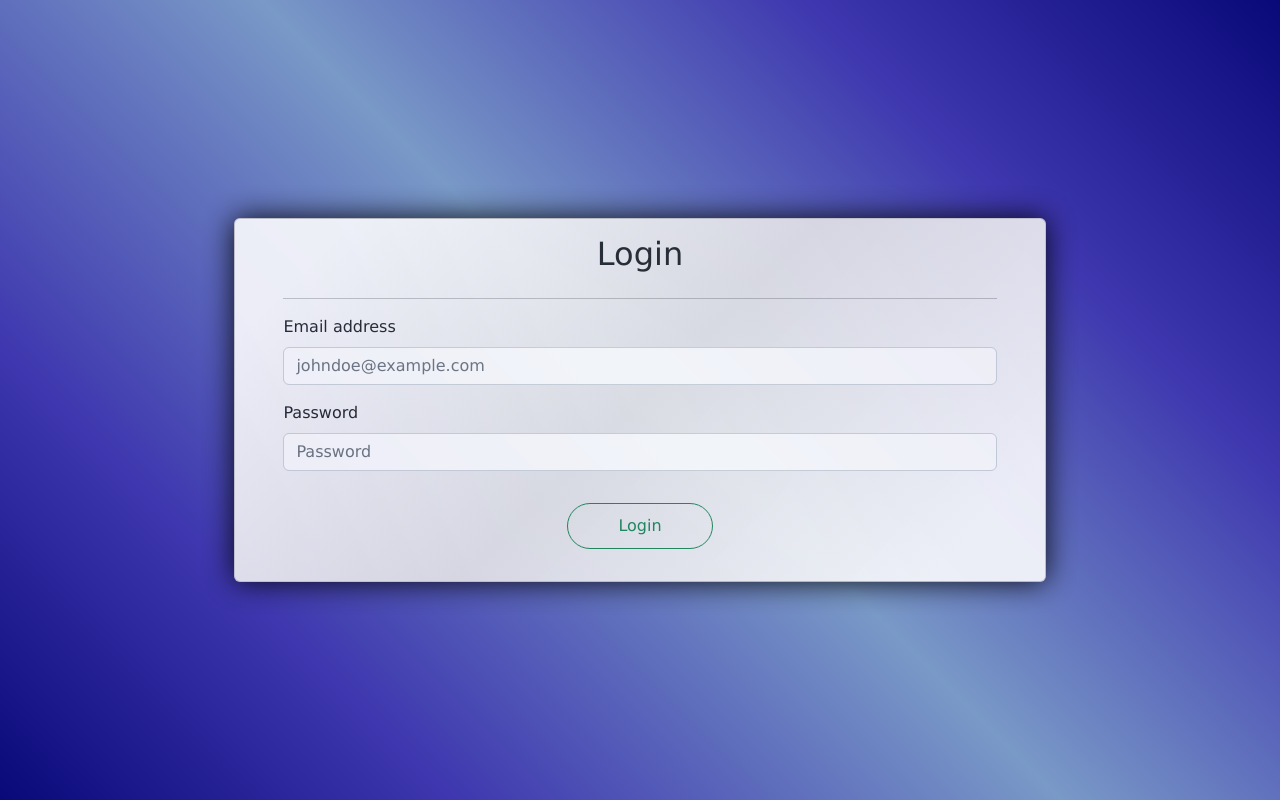
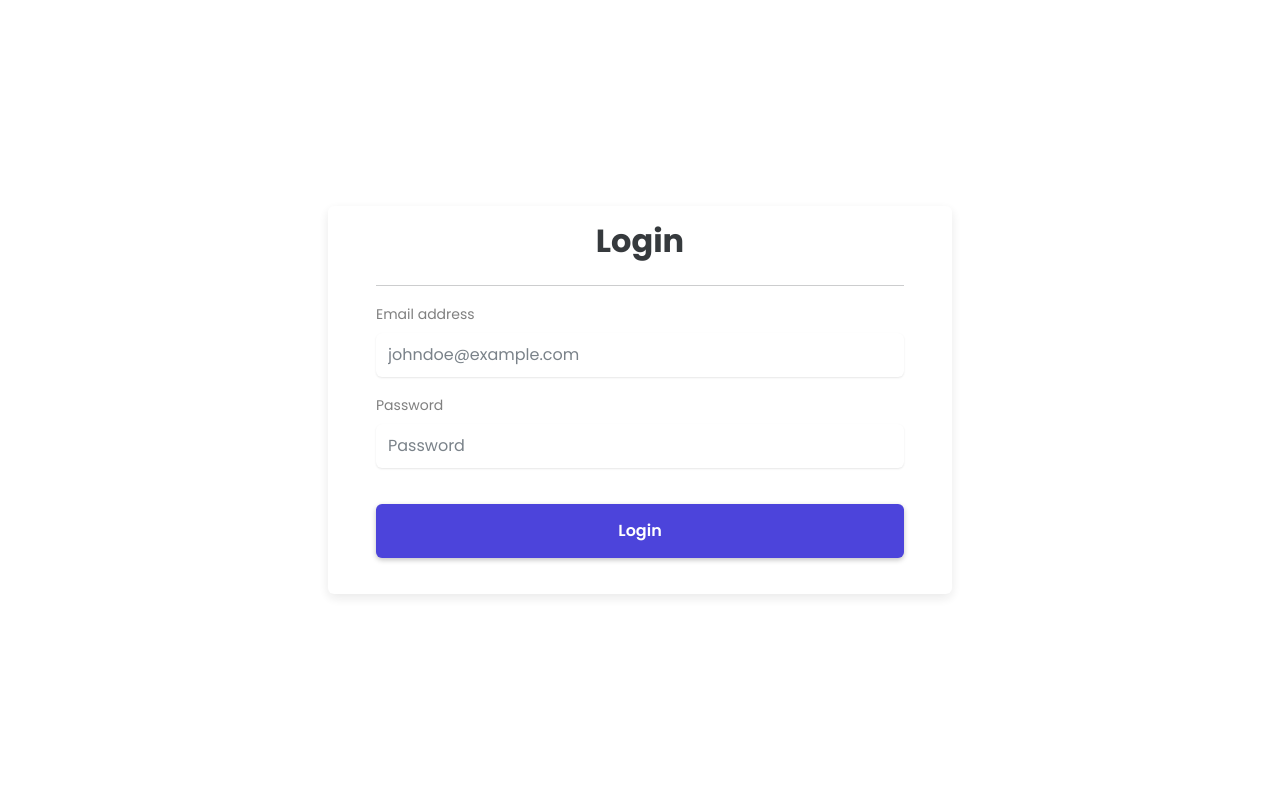
Before and after one commit to GDSCIIITSurat/Bill-Splitter, a React (Create React App) app: page /login in a window 1280 px wide. Built offline with nearby package versions, Linux system fonts and the light colour scheme.

Commit message:
improved login signup

```diff
--- a/public/index.html
+++ b/public/index.html
@@ -15,28 +15,19 @@
       name="description"
       content="Web site created using create-react-app"
     />
-
-    <!-- googel fonts -->
     <link
       href="https://fonts.googleapis.com/css2?family=Montserrat:wght@100;200;300;400;500;600;700;800&display=swap"
       rel="stylesheet"
     />
 
     <link rel="apple-touch-icon" href="%PUBLIC_URL%/logo192.png" />
-    <!--
-      manifest.json provides metadata used when your web app is installed on a
-      user's mobile device or desktop. See https://developers.google.com/web/fundamentals/web-app-manifest/
-    -->
     <link rel="manifest" href="%PUBLIC_URL%/manifest.json" />
-    <!--
-      Notice the use of %PUBLIC_URL% in the tags above.
-      It will be replaced with the URL of the `public` folder during the build.
-      Only files inside the `public` folder can be referenced from the HTML.
-
-      Unlike "/favicon.ico" or "favicon.ico", "%PUBLIC_URL%/favicon.ico" will
-      work correctly both with client-side routing and a non-root public URL.
-      Learn how to configure a non-root public URL by running `npm run build`.
-    -->
+    <link rel="preconnect" href="https://fonts.googleapis.com" />
+    <link rel="preconnect" href="https://fonts.gstatic.com" crossorigin />
+    <link
+      href="https://fonts.googleapis.com/css2?family=Poppins:wght@100;200;300;400;500;600;700;800;900&family=Roboto:wght@100;300;400;500;700;900&display=swap"
+      rel="stylesheet"
+    />
     <title>Bill Splitter</title>
   </head>
 
--- a/src/pages/Login_Signup/Login.js
+++ b/src/pages/Login_Signup/Login.js
@@ -83,7 +83,7 @@ function Login() {
               <div className={`${valid} invalid-feedback`}>
                 Invalid UserName or Password!!!
               </div>
-              <div className="d-flex justify-content-center p-3">
+              <div className="d-flex justify-content-center">
                 <button
                   type="submit"
                   className="btn btn-outline-success"
--- a/src/pages/Login_Signup/Signup.js
+++ b/src/pages/Login_Signup/Signup.js
@@ -200,10 +200,12 @@ function Signup() {
               </div>
               <p className="captcha">{captcha}</p>
               <input
+                id="captchaInput"
                 placeholder="Enter above Captcha"
                 onChange={(e) => setUserCaptcha(e.target.value)}
               ></input>
               <button
+                id="refreshButton"
                 className="btn btn-outline-success"
                 onClick={(e) => refreshCaptch(e)}
               >
@@ -212,7 +214,7 @@ function Signup() {
               <div className={`${checkCaptcha} invalid-feedback`}>
                 Cptcha Invalid
               </div>
-              <div className="d-flex justify-content-center p-3">
+              <div className="d-flex justify-content-center">
                 <button
                   type="submit"
                   className="btn btn-outline-success"
--- a/src/styles/Signup.css
+++ b/src/styles/Signup.css
@@ -1,61 +1,138 @@
 #customSection {
   min-height: 100vh;
-    background: rgb(9,9,121);
-    background: linear-gradient(45deg, rgba(9,9,121,1) 0%, rgba(57,57,180,0.9738489145658263) 22%, rgba(121,153,199,1) 51%, rgba(57,57,180,0.9738489145658263) 77%, rgba(9,9,121,1) 100%);
+  background: #fff;
+  /* background: linear-gradient(45deg, rgba(9,9,121,1) 0%, rgba(57,57,180,0.9738489145658263) 22%, rgba(121,153,199,1) 51%, rgba(57,57,180,0.9738489145658263) 77%, rgba(9,9,121,1) 100%); */
 }
 
-
-  @media (min-width: 801px){
 #customCard {
-      max-width: 65%;
+  display: flex;
+  justify-content: center;
+  margin: auto;
+  max-width: 50% !important;
   box-shadow: 0px 0px 30px black;
-      font-family: Geneva,Tahoma,Verdana,sans-serif;
-      background: rgb(252,252,254);
-      background: linear-gradient(-45deg, rgba(252,252,254,0.9878545168067226) 10%, rgba(228,228,231,1) 50%, rgba(252,252,254,1) 90%);
-    }
+  font-family: Geneva, Tahoma, Verdana, sans-serif;
+  background: rgb(255, 255, 255);
+  box-shadow: rgba(0, 0, 0, 0.1) 0px 4px 12px !important;
+  border: none !important;
+  background: #fff !important;
+  border-radius: 6px !important;
 }
 
-  @media (min-width:501px) and (max-width: 900px) {
-    #customCard {
-      max-width: 75%;
-      box-shadow: 0px 0px 30px black;
-      font-family: Geneva,Tahoma,Verdana,sans-serif;
-      background: rgb(252,252,254);
-      background: linear-gradient(-45deg, rgba(252,252,254,0.9878545168067226) 10%, rgba(228,228,231,1) 50%, rgba(252,252,254,1) 90%);
-    }
+#customCard:hover {
+  transform: scale(1) !important;
 }
 
-  @media (max-width: 500px){
-    #customCard {
-      max-width: 85%;
-      box-shadow: 0px 0px 30px black;
-      font-family: Geneva,Tahoma,Verdana,sans-serif;
-      background: rgb(252,252,254);
-      background: linear-gradient(-45deg, rgba(252,252,254,0.9878545168067226) 10%, rgba(228,228,231,1) 50%, rgba(252,252,254,1) 90%);
-    }
+#customCard h2 {
+  font-family: "Poppins", sans-serif;
+  font-weight: 700;
 }
 
-  #customCard > div > h2 {
-    font-family: Georgia,Times,Times New Roman,serif;
-    font-weight: bold;
+#customCard form div label {
+  font-family: "Poppins", sans-serif;
+  font-weight: 400;
+  font-size: 14px;
+  color: rgb(115, 115, 115);
 }
 
-  #customCard > hr {
-    border-top: 4px solid;
-    opacity: .30;
-    margin-bottom: 3vh;
+#customCard form div input {
+  outline: none;
+  padding: 10px 12px;
+  box-shadow: none;
+  border: 0;
+  font-family: "Poppins", sans-serif;
+  box-shadow: rgba(0, 0, 0, 0.1) 0px 1px 2px 0px;
 }
 
-  #customBtn{
+#customCard .btn {
+  width: 100%;
+  border-radius: 6px;
+  margin: 30px 0;
+  background-color: #3930d8;
+  border: none;
+  color: #fff;
+  box-shadow: 0 2px 5px 0 rgb(0 0 0 / 26%);
+  padding: 15px 50px;
+  font-family: "Poppins", sans-serif;
+  font-weight: 600;
+  transition: all 200ms ease;
+}
+#customCard .btn:hover {
+  box-shadow: rgba(17, 17, 26, 0.05) 0px 1px 0px,
+    rgba(17, 17, 26, 0.1) 0px 0px 8px;
+}
+
+/* #customCard > div > h2 {
+  font-family: Georgia, Times, Times New Roman, serif;
+  font-weight: bold;
+} */
+
+/* #customCard > hr {
+  border-top: 4px solid;
+  opacity: 0.3;
+  margin-bottom: 3vh;
+} */
+
+#customBtn {
   border-radius: 25px;
   padding: 10px 50px;
 }
-  #suggestionButton{
-    border: 1px solid grey;
-    padding: 3px;
+#suggestionButton {
+  padding: 5px 10px;
+  border: none;
+  outline: none;
   border-radius: 6px;
+  font-family: "Poppins", sans-serif;
+  font-weight: 300;
+  font-size: 13px;
+  margin: 10px 0;
+  background-color: #fff;
+  box-shadow: rgba(0, 0, 0, 0.05) 0px 6px 24px 0px,
+    rgba(0, 0, 0, 0.08) 0px 0px 0px 1px;
 }
-  .captcha{
-    border: 1px solid grey;
+#captchaInput {
+  width: 30% !important;
+  padding: 5px 20px !important;
+  margin: 0 10px !important;
+  font-weight: 400 !important;
+  background-color: #fff !important;
+  color: #000 !important;
+  outline: none;
+  box-shadow: none;
+  border: 0;
+  border-radius: 6px;
+  font-family: "Poppins", sans-serif;
+  box-shadow: rgba(0, 0, 0, 0.1) 0px 1px 2px 0px;
+}
+#refreshButton {
+  width: 30% !important;
+  padding: 5px 5px !important;
+  margin: 0 10px !important;
+  font-weight: 400 !important;
+  background-color: #fff !important;
+  color: #000 !important;
+}
+.captcha {
+  border: 1px solid rgb(237, 237, 237);
   letter-spacing: 3.5vw;
+  user-select: none;
+  -moz-user-select: none;
+  -khtml-user-select: none;
+  -webkit-user-select: none;
+  -o-user-select: none;
 }
+
+@media only screen and (max-width: 1200px) {
+  #customCard {
+    max-width: 70% !important;
+  }
+}
+@media only screen and (max-width: 800px) {
+  #customCard {
+    max-width: 80% !important;
+  }
+}
+@media only screen and (max-width: 500px) {
+  #customCard {
+    max-width: 90% !important;
+  }
+}
--- a/src/styles/login.css
+++ b/src/styles/login.css
@@ -1,22 +1,63 @@
 #customsection {
   min-height: 100vh;
-  background: linear-gradient(45deg, rgba(9, 9, 121, 1) 0%, rgba(57, 57, 180, 0.9738489145658263) 22%, rgba(121, 153, 199, 1) 51%, rgba(57, 57, 180, 0.9738489145658263) 77%, rgba(9, 9, 121, 1) 100%);
-  background-color: red;
-
+  background: #fff;
+  /* background: linear-gradient(45deg, rgba(9, 9, 121, 1) 0%, rgba(57, 57, 180, 0.9738489145658263) 22%, rgba(121, 153, 199, 1) 51%, rgba(57, 57, 180, 0.9738489145658263) 77%, rgba(9, 9, 121, 1) 100%); */
 }
 
 #customcard {
   display: flex;
   justify-content: center;
   margin: auto;
-  max-width: 65%;
+  max-width: 50%;
   box-shadow: 0px 0px 30px black;
   font-family: Geneva, Tahoma, Verdana, sans-serif;
-  background: rgb(252, 252, 254);
-  background: linear-gradient(-45deg, rgba(252, 252, 254, 0.9878545168067226) 10%, rgba(228, 228, 231, 1) 50%, rgba(252, 252, 254, 1) 90%);
-
+  background: rgb(255, 255, 255);
+  /* background: linear-gradient(-45deg, rgba(252, 252, 254, 0.9878545168067226) 10%, rgba(228, 228, 231, 1) 50%, rgba(252, 252, 254, 1) 90%); */
+  box-shadow: rgba(0, 0, 0, 0.1) 0px 4px 12px;
+  border: none;
 }
 
+#customcard:hover{
+  transform: scale(1) !important;
+}
+
+#customcard h2{
+  font-family: 'Poppins', sans-serif;
+  font-weight: 700;
+}
+
+#customcard form div label{
+  font-family: 'Poppins', sans-serif;
+  font-weight: 400;
+  font-size: 14px;
+  color: rgb(115, 115, 115);
+}
+
+#customcard form div input{
+  outline: none;
+  padding: 10px 12px;
+  box-shadow: none;
+  border: 0;
+  font-family: 'Poppins', sans-serif;
+  box-shadow: rgba(0, 0, 0, 0.1) 0px 1px 2px 0px;
+}
+
+#customcard .btn{
+  width: 100%;
+  border-radius: 6px;
+  margin: 20px 0;
+  background-color: #3930d8;
+  border: none;
+  color: #fff;
+  box-shadow: 0 2px 5px 0 rgb(0 0 0 / 26%);
+  padding: 15px 50px;
+  font-family: 'Poppins', sans-serif;
+  font-weight: 600;
+  transition: all 200ms ease;
+}
+#customcard .btn:hover{
+  box-shadow: rgba(17, 17, 26, 0.05) 0px 1px 0px, rgba(17, 17, 26, 0.1) 0px 0px 8px;
+}
 .loader {
   display: inline-block;
   position: relative;
@@ -60,3 +101,14 @@
     height: 32px;
   }
 }
+
+@media only screen and (max-width: 850px){
+  #customcard{
+    max-width: 70%;
+  }
+}
+@media only screen and (max-width: 500px){
+  #customcard{
+    max-width: 90%;
+  }
+}
```
Also changed, not shown: src/pages/Expenses/GrpExpenses.js (renamed from src/pages/Expenses/GrpExpenses.jsx), src/pages/homepagereview.js (renamed from src/pages/homepagereview.jsx). Lines whose indentation alone changed are shown as unchanged.
